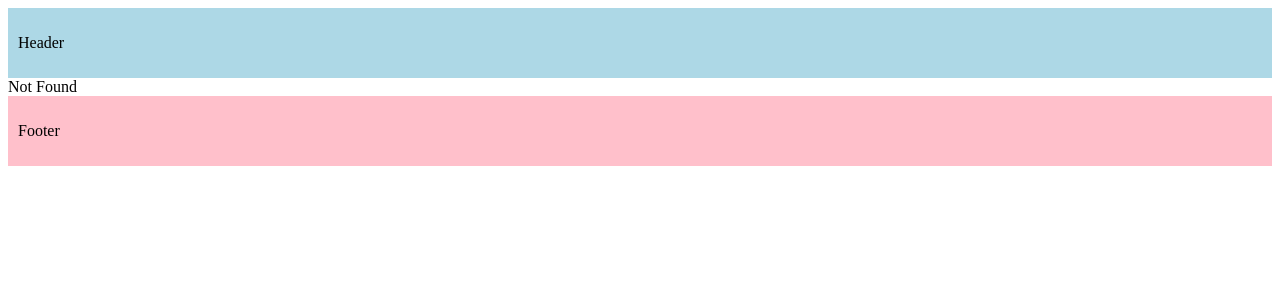
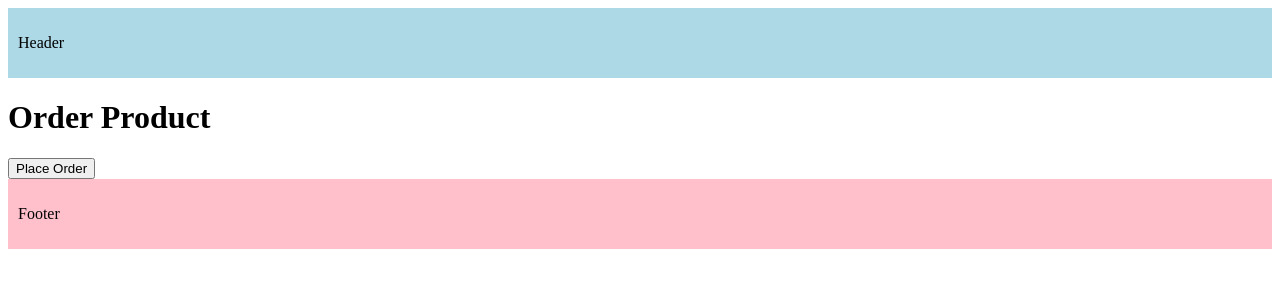
Before and after one commit to jake-transcrypts/nextjs-tutorial, a Next.js app: page /order-product in a window 1280 px wide. Before the commit this address had no page. Shown: the top 300 px of the page. Built offline with nearby package versions, Linux system fonts and the light colour scheme.

Commit message:
Programatic navigation

```diff
--- /dev/null
+++ b/src/app/order-product/page.tsx
@@ -0,0 +1,20 @@
+'use client';
+import { useRouter } from 'next/navigation';
+
+export default function OrderProduct() {
+  const router = useRouter();
+
+  const handleClick = () => {
+    console.log('Ordering product...');
+    router.push('/');
+    // router.replace('/');
+  };
+
+  return (
+    <div>
+      <h1>Order Product</h1>
+
+      <button onClick={handleClick}>Place Order</button>
+    </div>
+  );
+}
```
